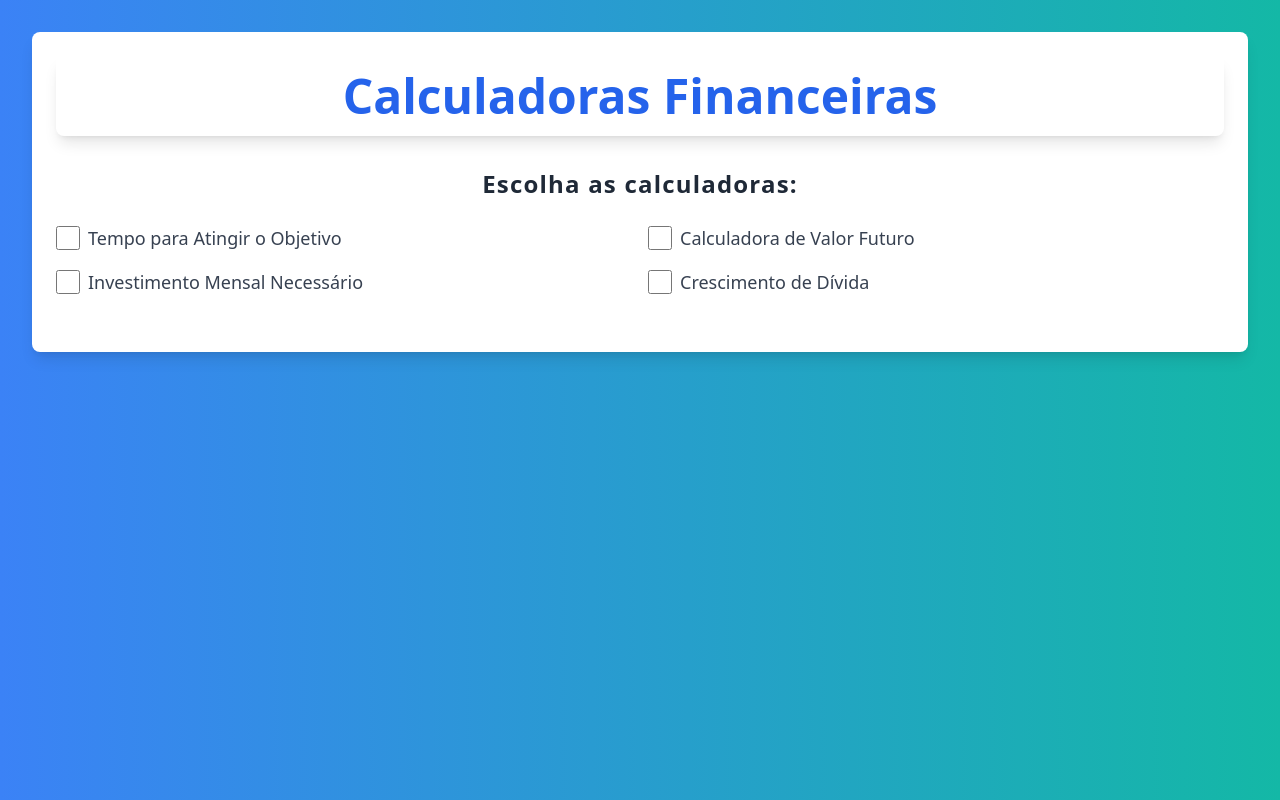
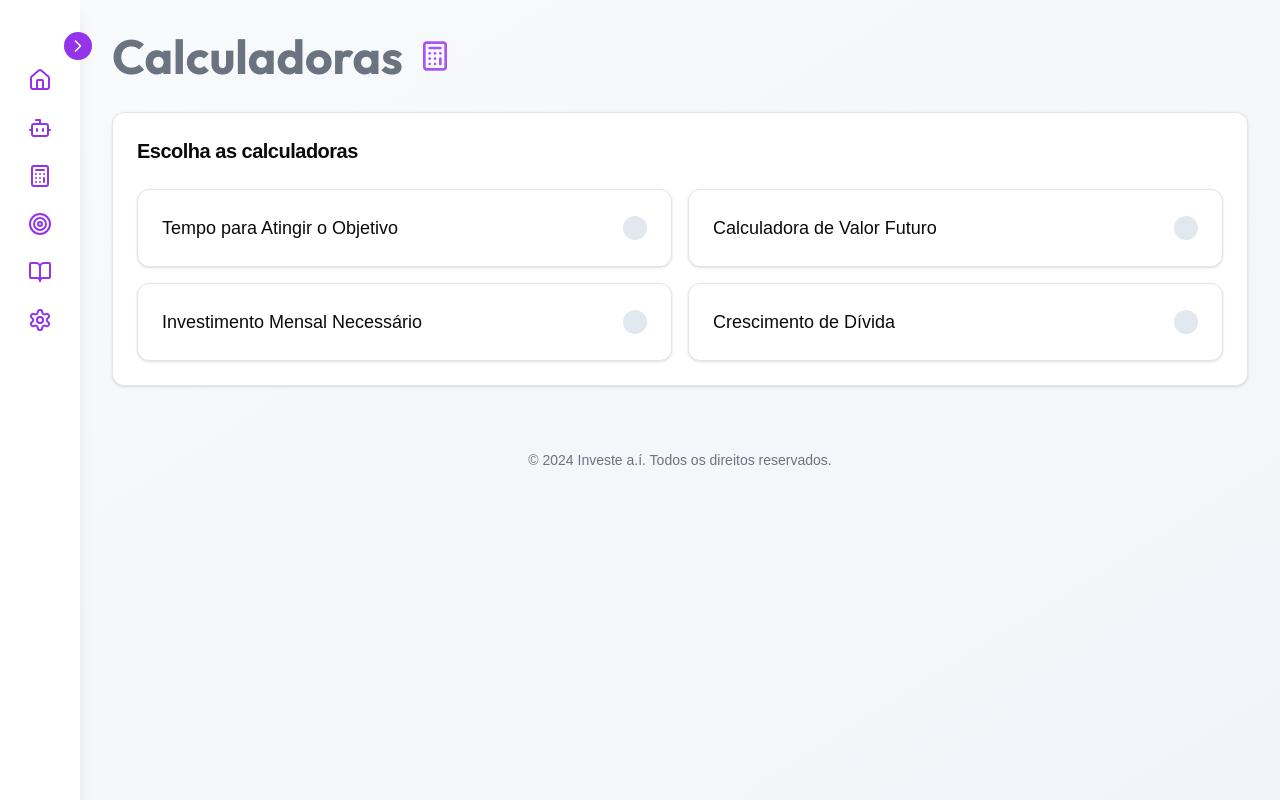
Before and after one commit to andreLucao/investAi, a Next.js app: page /calculadoras in a window 1280 px wide. Built offline with nearby package versions, Linux system fonts and the light colour scheme.

Commit message:
Revolução

```diff
--- a/app/calculadoras/page.js
+++ b/app/calculadoras/page.js
@@ -1,102 +1,126 @@
-'use client';
+"use client"
 
 import React, { useState } from 'react';
+import { Card, CardHeader, CardTitle, CardContent } from '../components/card';
+import { Button } from '../components/button';
+import { Outfit } from 'next/font/google'
+import { Calculator, Check } from 'lucide-react';
 import InvestmentTimeCalculator from '../components/InvestimentTImeCalculator';
 import FutureValCalc from '../components/FutureValCalc';
 import MonthInvCalc from '../components/MonthInCalc';
 import DividaCalc from '../components/DividaCalc';
-import CardCalculator from '../components/CardCalculator';
+import SideBar from '../components/SideBar';
+
+const outfit = Outfit({ subsets: ['latin'] })
+
+const calculators = [
+  {
+    id: 'investmentTime',
+    title: 'Tempo para Atingir o Objetivo',
+    component: InvestmentTimeCalculator
+  },
+  {
+    id: 'futureValue',
+    title: 'Calculadora de Valor Futuro',
+    component: FutureValCalc
+  },
+  {
+    id: 'monthlyInvestment',
+    title: 'Investimento Mensal Necessário',
+    component: MonthInvCalc
+  },
+  {
+    id: 'debtGrowth',
+    title: 'Crescimento de Dívida',
+    component: DividaCalc
+  }
+];
+
+const CalculatorSelector = ({ title, selected, onToggle }) => (
+  <Card className="cursor-pointer transition-all duration-300 hover:shadow-lg dark:bg-slate-800" onClick={onToggle}>
+    <CardContent className="p-6">
+      <div className="flex items-center justify-between">
+        <h3 className="text-lg font-medium dark:text-white">{title}</h3>
+        <div className={`w-6 h-6 rounded-full flex items-center justify-center ${
+          selected ? 'bg-gradient-to-r from-purple-500 to-purple-600' : 'bg-slate-200 dark:bg-slate-700'
+        }`}>
+          {selected && <Check className="w-4 h-4 text-white" />}
+        </div>
+      </div>
+    </CardContent>
+  </Card>
+);
 
 export default function FinancialCalculators() {
+  const [expanded, setExpanded] = useState(false);
   const [selectedCalculators, setSelectedCalculators] = useState([]);
 
-    const handleCheckboxChange = (e) => {
-        const { value, checked } = e.target;
-        setSelectedCalculators(prevState =>
-            checked ? [...prevState, value] : prevState.filter(item => item !== value)
+  const handleCalculatorToggle = (calculatorId) => {
+    setSelectedCalculators(prev =>
+      prev.includes(calculatorId)
+        ? prev.filter(id => id !== calculatorId)
+        : [...prev, calculatorId]
     );
   };
 
   return (
-        <div className="bg-gradient-to-r from-blue-500 to-teal-500 min-h-screen p-8 font-sans">
-            <div className="container mx-auto p-6 bg-white rounded-lg shadow-lg transform transition-all duration-300 ease-in-out hover:scale-105">
-                <h1 className="text-5xl font-extrabold mb-8 text-center text-blue-600 shadow-lg p-4 rounded-lg">
-                    Calculadoras Financeiras
-                </h1>
+    <div className="min-h-screen bg-gradient-to-br from-slate-50 to-slate-100 dark:from-slate-900 dark:to-slate-800 dark:text-white">
+      <SideBar expanded={expanded} setExpanded={setExpanded} />
 
-                <div className="mb-8 text-center">
-                    <h2 className="text-2xl font-semibold mb-6 text-gray-800 tracking-wider">
-                        Escolha as calculadoras:
+      <div className={`transition-all duration-300 ${expanded ? 'ml-64' : 'ml-20'} p-8`}>
+        <div className="max-w-6xl mx-auto">
+          <div className="flex justify-between items-center mb-8">
+            <h2 className={`${outfit.className} text-4xl md:text-5xl font-bold flex items-center`}>
+              <span className="text-gray-500 dark:text-gray-300 mr-4">Calculadoras</span>
+              <Calculator className="inline-block w-8 h-8 text-purple-500" />
             </h2>
-
-                    <div className="grid grid-cols-2 gap-4 justify-center">
-                        <label className="flex items-center space-x-2 cursor-pointer text-lg">
-                            <input
-                                type="checkbox"
-                                value="investmentTime"
-                                checked={selectedCalculators.includes('investmentTime')}
-                                onChange={handleCheckboxChange}
-                                className="form-checkbox h-6 w-6 text-blue-500 focus:ring-2 focus:ring-blue-500 transition-all duration-300 ease-in-out hover:ring-2 hover:ring-blue-400"
-                            />
-                            <span className="text-lg font-medium text-gray-700 hover:text-blue-600 transition duration-300">Tempo para Atingir o Objetivo</span>
-                        </label>
-
-                        <label className="flex items-center space-x-2 cursor-pointer text-lg">
-                            <input
-                                type="checkbox"
-                                value="futureValue"
-                                checked={selectedCalculators.includes('futureValue')}
-                                onChange={handleCheckboxChange}
-                                className="form-checkbox h-6 w-6 text-blue-500 focus:ring-2 focus:ring-blue-500 transition-all duration-300 ease-in-out hover:ring-2 hover:ring-blue-400"
-                            />
-                            <span className="text-lg font-medium text-gray-700 hover:text-blue-600 transition duration-300">Calculadora de Valor Futuro</span>
-                        </label>
-
-                        <label className="flex items-center space-x-2 cursor-pointer text-lg">
-                            <input
-                                type="checkbox"
-                                value="monthlyInvestment"
-                                checked={selectedCalculators.includes('monthlyInvestment')}
-                                onChange={handleCheckboxChange}
-                                className="form-checkbox h-6 w-6 text-blue-500 focus:ring-2 focus:ring-blue-500 transition-all duration-300 ease-in-out hover:ring-2 hover:ring-blue-400"
-                            />
-                            <span className="text-lg font-medium text-gray-700 hover:text-blue-600 transition duration-300">Investimento Mensal Necessário</span>
-                        </label>
-
-                        <label className="flex items-center space-x-2 cursor-pointer text-lg">
-                            <input
-                                type="checkbox"
-                                value="debtGrowth"
-                                checked={selectedCalculators.includes('debtGrowth')}
-                                onChange={handleCheckboxChange}
-                                className="form-checkbox h-6 w-6 text-blue-500 focus:ring-2 focus:ring-blue-500 transition-all duration-300 ease-in-out hover:ring-2 hover:ring-blue-400"
-                            />
-                            <span className="text-lg font-medium text-gray-700 hover:text-blue-600 transition duration-300">Crescimento de Dívida</span>
-                        </label>
-                    </div>
           </div>
 
-                <div className="grid grid-cols-1 md:grid-cols-2 lg:grid-cols-3 gap-8">
-                    {selectedCalculators.includes('investmentTime') && (
-                        <CardCalculator title="Tempo para Atingir o Objetivo">
-                            <InvestmentTimeCalculator />
-                        </CardCalculator>
-                    )}
-                    {selectedCalculators.includes('futureValue') && (
-                        <CardCalculator title="Calculadora de Valor Futuro">
-                            <FutureValCalc />
-                        </CardCalculator>
-                    )}
-                    {selectedCalculators.includes('monthlyInvestment') && (
-                        <CardCalculator title="Investimento Mensal Necessário">
-                            <MonthInvCalc />
-                        </CardCalculator>
-                    )}
-                    {selectedCalculators.includes('debtGrowth') && (
-                        <CardCalculator title="Crescimento de Dívida">
-                            <DividaCalc />
-                        </CardCalculator>
-                    )}
+          <Card className="mb-8 dark:bg-slate-800">
+            <CardHeader>
+              <CardTitle className="text-xl font-semibold dark:text-white">
+                Escolha as calculadoras
+              </CardTitle>
+            </CardHeader>
+            <CardContent>
+              <div className="grid grid-cols-1 md:grid-cols-2 gap-4">
+                {calculators.map(calc => (
+                  <CalculatorSelector
+                    key={calc.id}
+                    title={calc.title}
+                    selected={selectedCalculators.includes(calc.id)}
+                    onToggle={() => handleCalculatorToggle(calc.id)}
+                  />
+                ))}
+              </div>
+            </CardContent>
+          </Card>
+
+          <div className="grid grid-cols-1 lg:grid-cols-2 gap-6">
+            {selectedCalculators.map(calcId => {
+              const calculator = calculators.find(c => c.id === calcId);
+              const CalcComponent = calculator.component;
+
+              return (
+                <Card key={calcId} className="dark:bg-slate-800">
+                  <CardHeader>
+                    <CardTitle className="text-xl font-semibold dark:text-white">
+                      {calculator.title}
+                    </CardTitle>
+                  </CardHeader>
+                  <CardContent>
+                    <CalcComponent />
+                  </CardContent>
+                </Card>
+              );
+            })}
+          </div>
+
+          <div className="mt-8 flex justify-center">
+            <p className="text-gray-500 dark:text-gray-400 text-sm">
+              © 2024 Investe a.í. Todos os direitos reservados.
+            </p>
+          </div>
         </div>
       </div>
     </div>
--- a/app/components/EmergencyFundCard.js
+++ b/app/components/EmergencyFundCard.js
@@ -1,5 +1,5 @@
 import React from 'react';
-import { Card, CardHeader, CardTitle, CardContent } from "../components/card";
+import { Card, CardHeader, CardTitle, CardContent } from '../components/card';
 import { ShieldAlert } from 'lucide-react';
 
 const EmergencyFundCard = () => {
```
Lines whose indentation alone changed are shown as unchanged.
